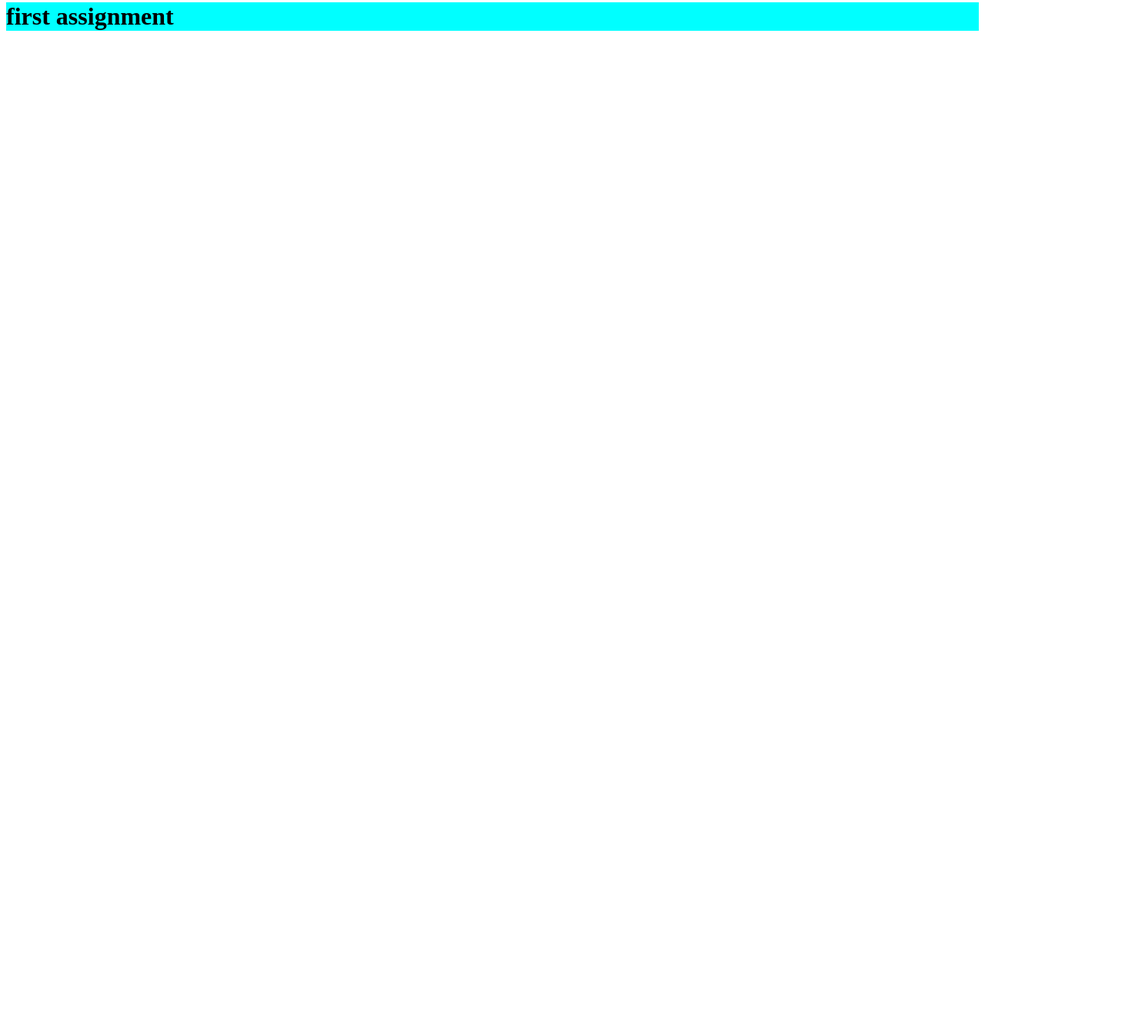
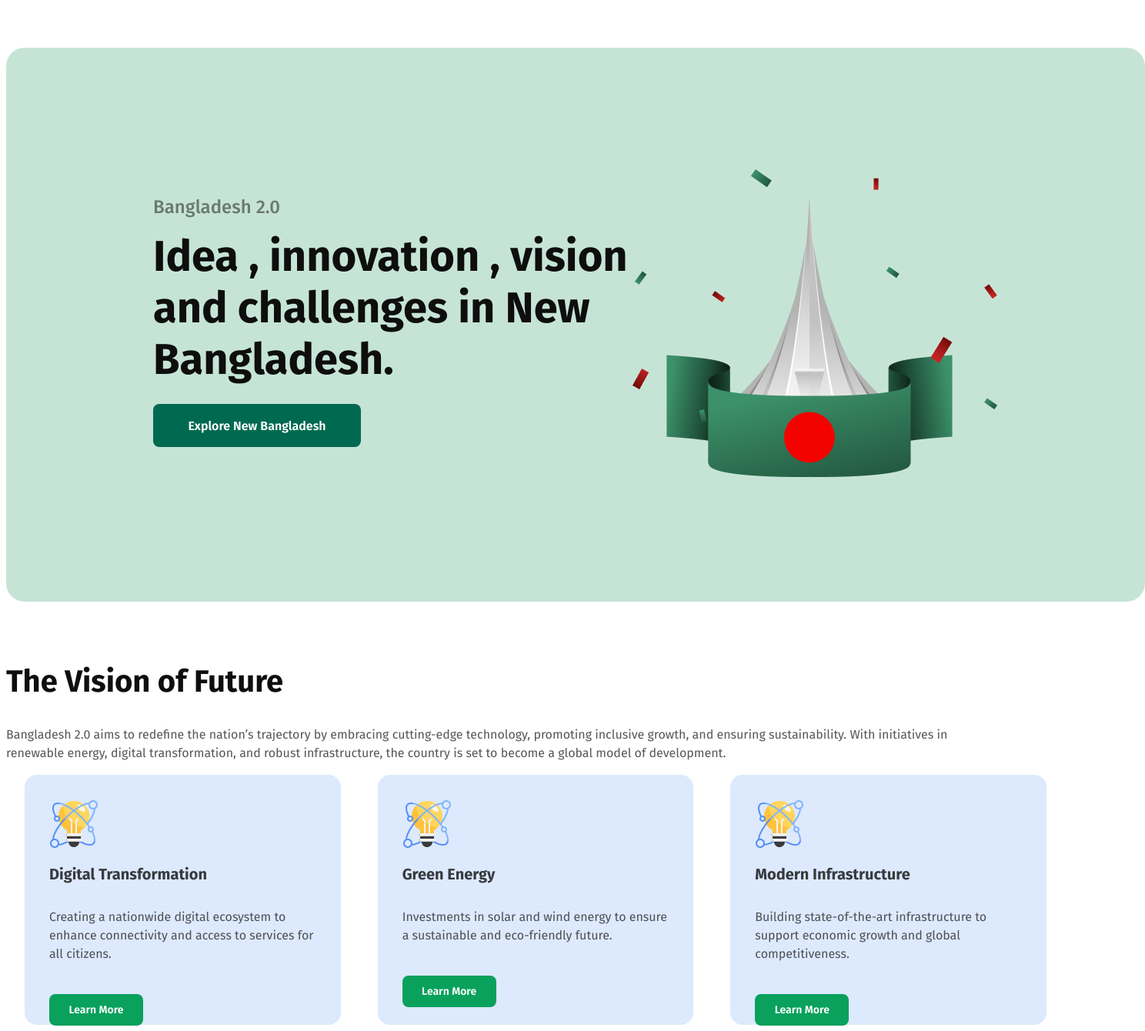
Before and after one commit to abdullahcseid19/first-assignment-one, a plain HTML site: page index.html in a window 1280 px wide. Shown: the part 18-1358 px from the top of the page at 77% size, 1488 px wide, since content can reach past the window. Before the commit the page ends 800 px from the top, so only its background shows below. Drawn offline with Linux system fonts and the light colour scheme.

Commit message:
added assigmet all

```diff
--- a/index.html
+++ b/index.html
@@ -3,12 +3,58 @@
 <head>
     <meta charset="UTF-8">
     <meta name="viewport" content="width=device-width, initial-scale=1.0">
-    <title>abbdullah</title>
+    <title>assignment-one</title>
     <link rel="stylesheet" href="styles/style.css">
 </head>
 <body>
-    <head>
-        <h1 class="title">first assignment</h1>
-    </head>
+    <section id="bannar">
+        <div class="container">
+            <p class="sub-title">Bangladesh 2.0</p>
+            <h1 class="title">Idea , innovation ,
+                vision and challenges in New Bangladesh.</h1>
+            <div class="btn">
+                <button class="btn-container">Explore New Bangladesh</button>
+            </div>
+        </div>
+        <div class="img-banner">
+            <img src="assets/hero.png" alt="">
+        </div>
+    </section>
+    <section id="card-box">
+        <div class="containe">
+            <div class="sub-titl">
+                <h1 class="titl">The Vision of Future</h1>
+                <p class="sub-tit">Bangladesh 2.0 aims to redefine the nation’s trajectory by embracing cutting-edge technology, promoting inclusive growth, and ensuring sustainability. With initiatives in renewable energy, digital transformation, and robust infrastructure, the country is set to become a global model of development.</p>
+            </div>
+            <div class="father">
+                <div class="card">
+                    <div>
+                        <img src="assets/card-icon.png" alt="">
+                    </div>
+                    <h1 class="hed">Digital Transformation</h1>
+                    <p class="shrot">Creating a nationwide digital ecosystem to enhance connectivity and access to services for all citizens.</p>
+                    <button class="btn-ln">Learn More</button>
+                </div>
+                <div class="card">
+                    <div>
+                        <img src="assets/card-icon.png" alt="">
+                    </div>
+                    <h1 class="hed">Green Energy</h1>
+                    <p class="shrot">Investments in solar and wind energy to ensure a sustainable and eco-friendly future.</p>
+
+                        <button class="btn-ln">Learn More</button>
+
+                </div>
+                <div class="card">
+                    <div>
+                        <img src="assets/card-icon.png" alt="">
+                    </div>
+                    <h1 class="hed">Modern Infrastructure</h1>
+                    <p class="shrot">Building state-of-the-art infrastructure to support economic growth and global competitiveness.</p>
+                    <button class="btn-ln">Learn More</button>
+                </div>
+            </div>
+        </div>
+    </section>
 </body>
 </html>
--- a/styles/style.css
+++ b/styles/style.css
@@ -1,3 +1,169 @@
+@import url('https://fonts.googleapis.com/css2?family=Fira+Sans:ital,wght@0,100;0,200;0,300;0,400;0,500;0,600;0,700;0,800;0,900;1,100;1,200;1,300;1,400;1,500;1,600;1,700;1,800;1,900&display=swap');
+#bannar{
+width: 1280px;
+height: 560px;
+display: flex;
+flex-direction: row;
+justify-content: center;
+align-items: center;
+gap: 64;
+padding: 80px 100px 80px 100px;
+flex: none;
+margin: 80px 0px;
+border-radius: 24px;
+background: rgb(198, 228, 214);
+}
+.sub-title{
+width: 622px;
+height: 29px;
+display: flex;
+flex-direction: column;
+justify-content: flex-start;
+align-items: flex-start;
+gap: 16;
+padding: 0px;
+flex: none;
+margin: 16px 0px;
+color: rgba(14, 14, 14, 0.5);
+font-family: Fira Sans;
+font-size: 24px;
+font-weight: 500;
+line-height: 29px;
+text-align: left;
+}
 .title{
-    background-color: aqua;
+width: 622px;
+height: 201px;
+display: flex;
+flex-direction: column;
+justify-content: flex-start;
+align-items: flex-start;
+gap: 16;
+padding: 0px;
+flex: none;
+margin: 16px 0px;
+color: rgb(14, 14, 14);
+font-family: Fira Sans;
+font-size: 56px;
+font-weight: 700;
+text-align: left;
 }
+.btn-container{
+flex-direction: row;
+justify-content: center;
+align-items: center;
+gap: 48;
+padding: 17px 34px 17px 34px;
+flex: none;
+margin: 0px 48px;
+    color: rgb(255, 255, 255);
+font-family: Fira Sans;
+font-size: 16px;
+font-weight: 600;
+text-align: left;
+width: 270px;
+height: 56px;
+display: flex;
+flex-direction: row;
+margin: 24px 0px;
+ border-radius: 8px;
+
+background: rgb(0, 106, 80);
+border: none;
+}
+.btn-ln{
+display: flex;
+flex-direction: row;
+justify-content: center;
+align-items: center;
+gap: 48;
+padding: 11px 20px 11px 20px;
+flex: none;
+margin: 0px 48px;
+
+    color: rgb(255, 255, 255);
+font-family: Fira Sans;
+font-size: 14px;
+font-weight: 600;
+text-align: left;
+width: 122px;
+height: 41px;
+display: flex;
+flex-direction: row;
+justify-content: center;
+align-items: center;
+gap: 48;
+padding: 11px 20px 11px 20px;
+flex: none;
+margin: 24px 0px;
+    border-radius: 8px;
+
+background: rgb(84, 144, 245);
+border: none;
+}
+.card{
+position: static;
+width: 410.67px;
+height: 325px;
+display: flex;
+flex-direction: column;
+justify-content: flex-start;
+align-items: flex-start;
+gap: 24;
+padding: 32px;
+flex: none;
+order: 0;
+flex-grow: 1;
+margin: 0px 24px;
+    box-sizing: border-box;
+border-radius: 16px;
+
+background: rgba(84, 144, 245, 0.2);
+}
+.shrot{
+    color: rgba(14, 14, 14, 0.7);
+font-family: Fira Sans;
+font-size: 16px;
+font-weight: 400;
+line-height: 24px;
+letter-spacing: 0%;
+text-align: left;
+}
+.hed{
+
+    color: rgba(14, 14, 14, 0.8);
+font-family: Fira Sans;
+font-size: 20px;
+font-weight: 700;
+line-height: 24px;
+letter-spacing: 0%;
+text-align: left;
+}
+.titl{
+    color: rgb(14, 14, 14);
+font-family: Fira Sans;
+font-size: 40px;
+font-weight: 700;
+line-height: 48px;
+letter-spacing: 0%;
+text-align: left;
+}
+.sub-tit{
+    color: rgba(14, 14, 14, 0.7);
+font-family: Fira Sans;
+font-size: 16px;
+font-weight: 400;
+line-height: 24px;
+letter-spacing: 0%;
+text-align: left;
+
+}
+.father{
+    display: flex;
+    justify-content: space-between;
+}
+.btn-ln{
+    border-radius: 8px;
+
+background: rgb(9, 161, 92);
+}
```
Also changed, not shown: assets/al-jazeera.png (added), assets/card-icon.png (added), assets/facebook.png (added), assets/hero.png (added), assets/instagram.png (added), assets/quote-bg.png (added), assets/satelite.png (added), assets/x.png (added).
